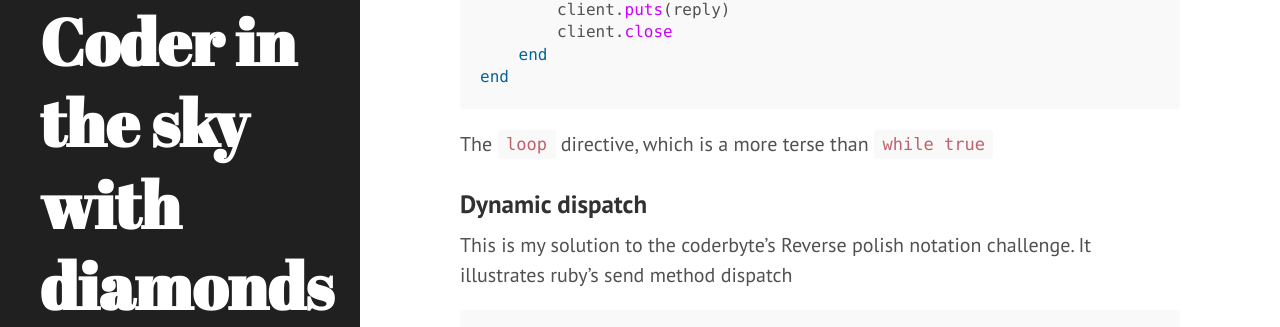
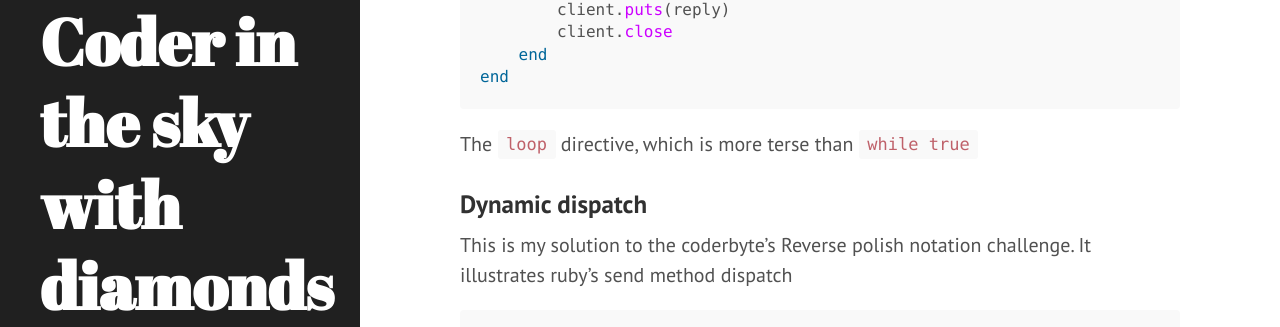
Before and after one commit to xymor/xymor.github.io, a Jekyll site: the page built from _posts/2016-06-28-ruby-sniplets-for-optimzed-tasks.markdown, in a window 1280 px wide and 900 px high, scrolled down 436 px. Shown: the part 129-456 px from the top of the window. Built offline with Jekyll 4.4.1, drawn with Linux system fonts in a browser that asks for light colours; nearby versions of some CDN libraries; comment, search, counter and statistics services are not loaded.

```diff
--- a/_posts/2016-06-28-ruby-sniplets-for-optimzed-tasks.markdown
+++ b/_posts/2016-06-28-ruby-sniplets-for-optimzed-tasks.markdown
@@ -25,7 +25,7 @@ loop do
     end
 end
 ~~~~
- The `loop` directive, which is a more terse than `while true`
+ The `loop` directive, which is more terse than `while true`
 
 ### Dynamic dispatch
 
```
